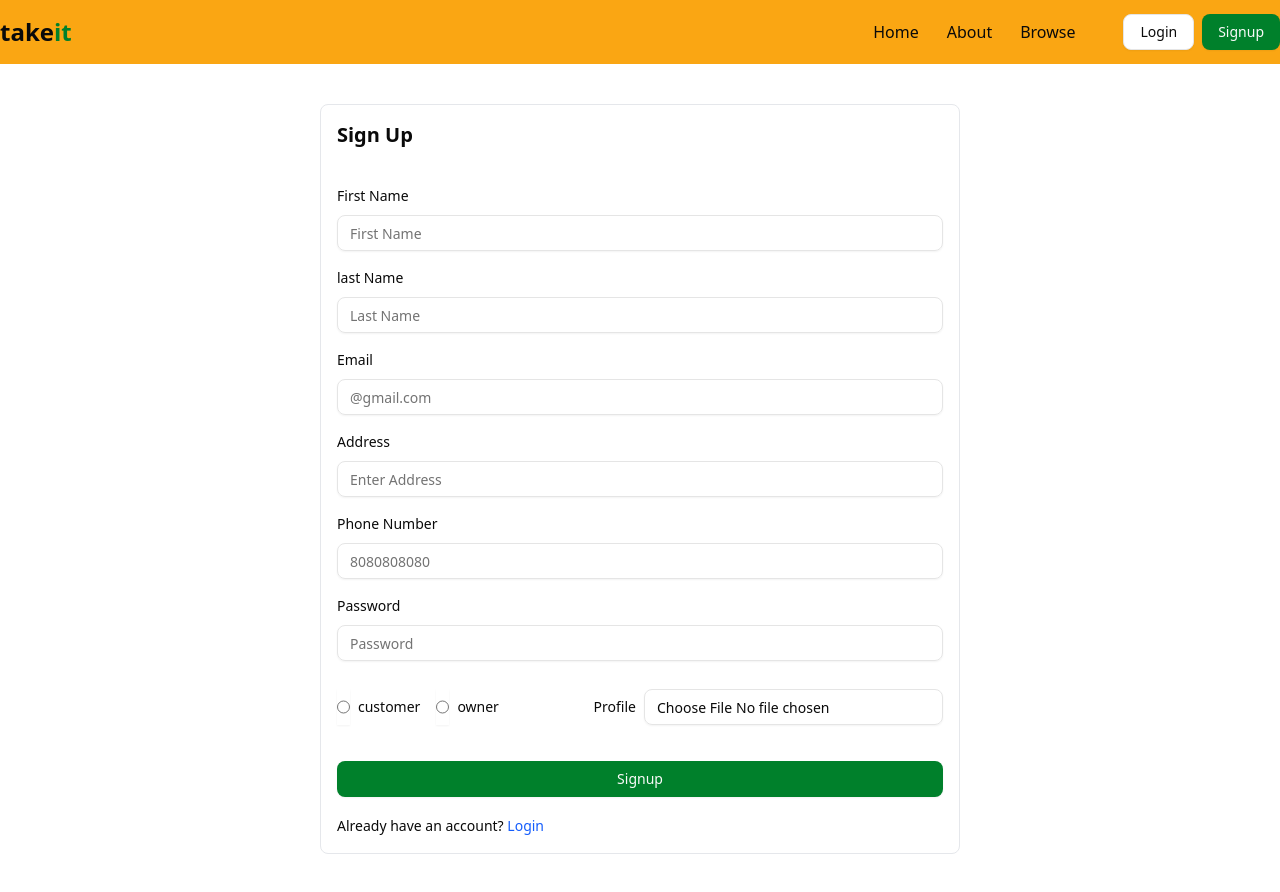
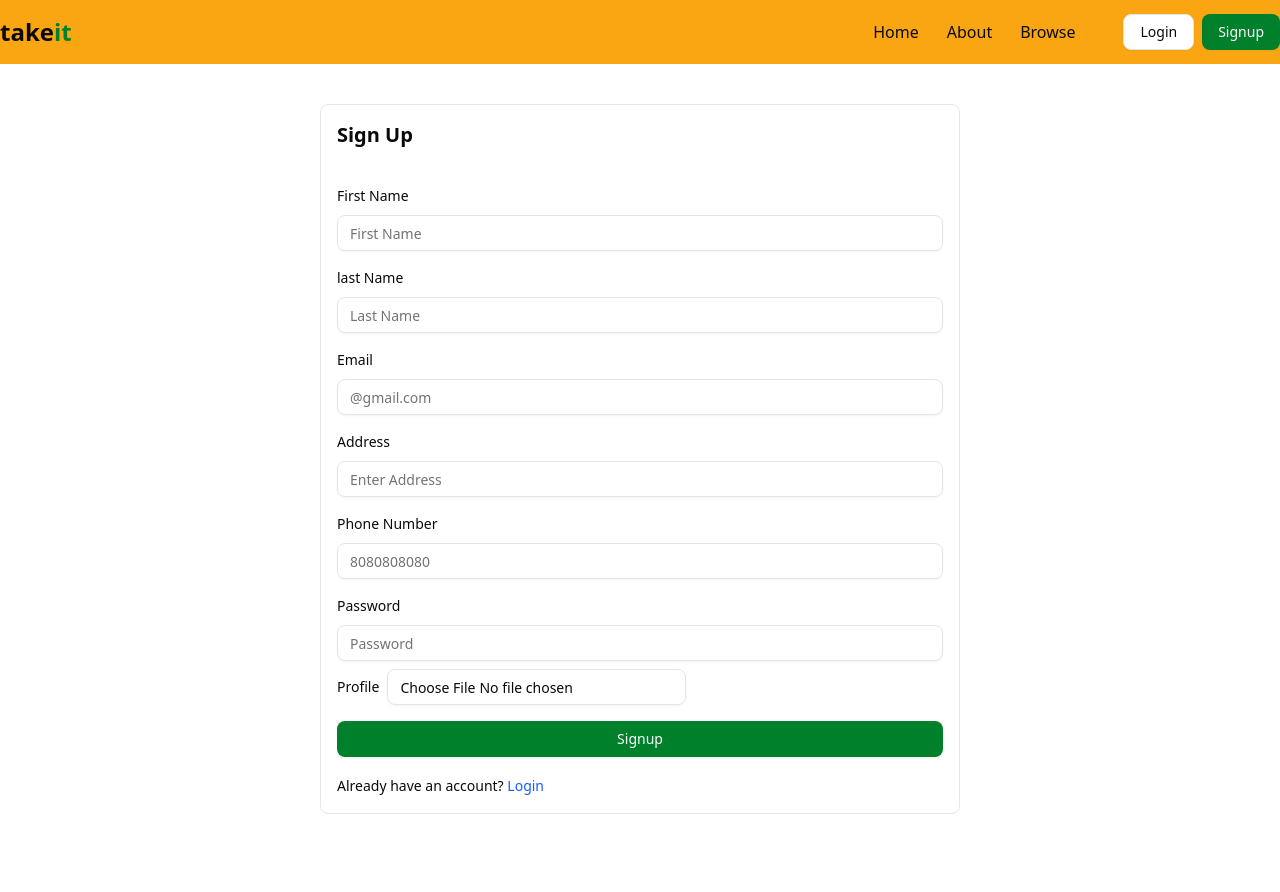
Before and after one commit to MdIrshad51068/Blinkit_Ecom, a React (Vite) app in the folder frontend/: page /signup in a window 1280 px wide. After the commit the page ends 854 px from the top, so only its background shows below. Built offline with nearby package versions, Linux system fonts and the light colour scheme.

Commit message:
final commit

```diff
--- a/frontend/src/components/auth/SignUp.jsx
+++ b/frontend/src/components/auth/SignUp.jsx
@@ -21,7 +21,7 @@ const Signup = () => {
         address:"",
         phoneNumber: "",
         password: "",
-        role: "",
+        role: "costomer",
         file: ""
     });
     const { loading, user } = useSelector(store => store.auth);
@@ -43,7 +43,6 @@ const Signup = () => {
         formData.append("address", input.address);
         formData.append("phoneNumber", input.phoneNumber);
         formData.append("password", input.password);
-        formData.append("role", input.role);
         if (input.file) {
             formData.append("file", input.file);
         }
@@ -138,30 +137,7 @@ const Signup = () => {
                         />
                     </div>
                     <div className='flex items-center justify-between'>
-                        <RadioGroup className="flex items-center gap-4 my-5">
-                            <div className="flex items-center space-x-2">
-                                <Input
-                                    type="radio"
-                                    name="role"
-                                    value="customer"
-                                    checked={input.role === 'customer'}
-                                    onChange={changeEventHandler}
-                                    className="cursor-pointer"
-                                />
-                                <Label htmlFor="r1">customer</Label>
-                            </div>
-                            <div className="flex items-center space-x-2">
-                                <Input
-                                    type="radio"
-                                    name="role"
-                                    value="owner"
-                                    checked={input.role === 'owner'}
-                                    onChange={changeEventHandler}
-                                    className="cursor-pointer"
-                                />
-                                <Label htmlFor="r2">owner</Label>
-                            </div>
-                        </RadioGroup>
+
                         <div className='flex items-center gap-2'>
                             <Label>Profile</Label>
                             <Input
```
